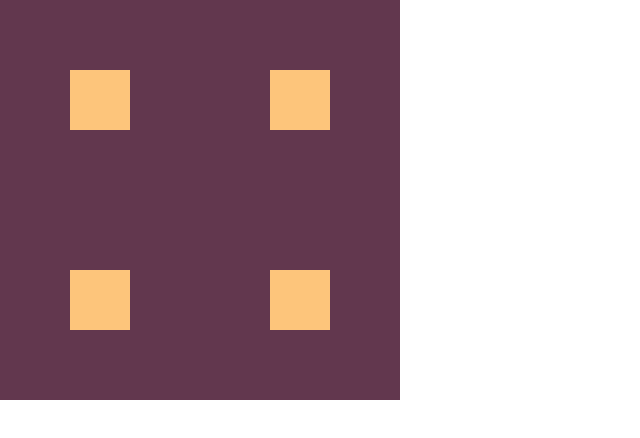
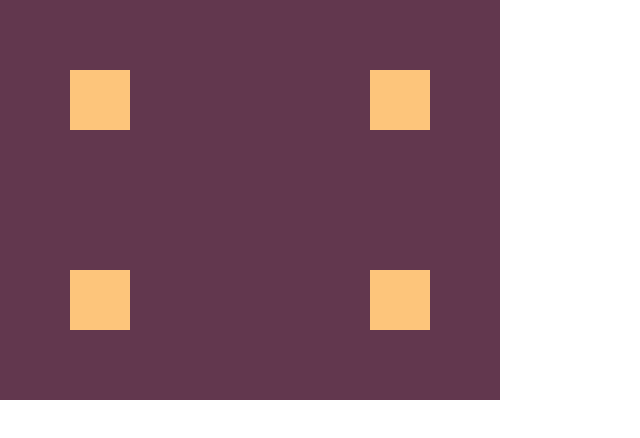
Before and after one commit to Paivaas/CSSbattle, a plain HTML site: page index.html in a window 1280 px wide. Shown: the whole page, without its empty margins (0-640 px from the left). Drawn offline with Linux system fonts and the light colour scheme.

Commit message:
Desafio 1

```diff
--- a/style.css
+++ b/style.css
@@ -7,15 +7,16 @@
 .grande{
    background-color: #62374e;
    height: 400px;
-   width: 400px;
+   width: 500px;
    display: grid;
    grid-template-areas: "p1 p2" "p3 p4";
+   grid-template-columns: 4fr 2fr;
 }
 .pequeno{
     background-color: #fdc57b;
     margin: 70px; /* Borda*/
     height: 60px;
-   width: 60px;
+    width: 60px;
 }
 
 .pequeno1{
```
